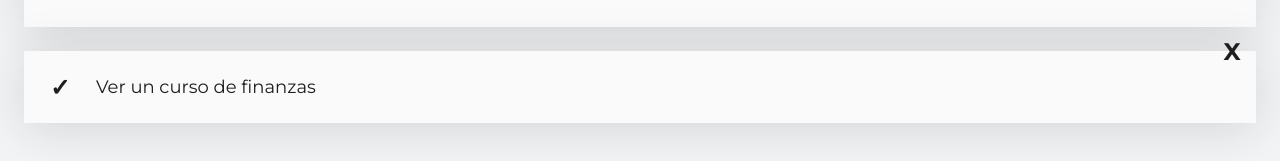
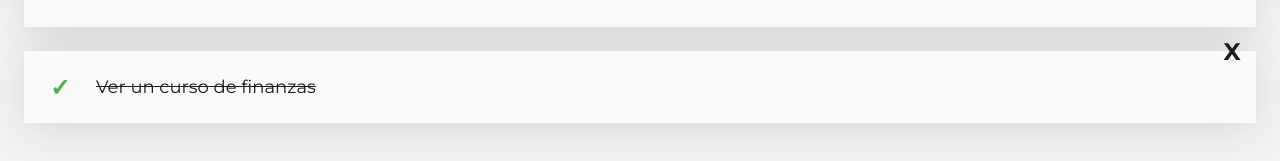
Before and after one commit to martinferrarese/curso-platzi-reactjs, a React (Create React App) app in the folder todo-listo-app/: page / in a window 1280 px wide. Shown: the part 360-521 px from the top of the page. Built offline with nearby package versions, Linux system fonts and the light colour scheme.

Commit message:
Filtra los TODOs y tambien actualiza el contador acorde a los TODOs completados

```diff
--- a/todo-listo-app/src/App.js
+++ b/todo-listo-app/src/App.js
@@ -3,22 +3,35 @@ import {TodoSearch} from './TodoSearch';
 import {TodoList} from './TodoList';
 import { TodoItem } from './TodoItem';
 import {CreateTodoButton} from './CreateTodoButton';
-import React from 'react';
+import React, { useState } from 'react';
 
 const todos = [
   { text: 'Aprender React', completed: false },
   { text: 'Leer el libro', completed: true },
-  { text: 'Ver un curso de finanzas', completed: false }
+  { text: 'Ver un curso de finanzas', completed: true }
 ]
 
 function App() {
+  const completedTodos = todos.filter(todo => !!todo.completed).length;
+  const totalTodos = todos.length;
+  const [searchValue, setSearchValue] = useState('');
+  let searchedTodos = [];
+
+  if(searchValue.length <= 1) {
+    searchedTodos = todos;
+  } else {
+    searchedTodos = todos.filter(todo => {
+      return todo.text.toLowerCase().includes(searchValue.toLowerCase());
+    });
+  }
+
   return (
     //React.Fragment sirve para poner todo dentro de una etiqueta "vacía". Sirve para evitar poner todo en un div
     <React.Fragment>
-      <TodoCounter />
-      <TodoSearch />
+      <TodoCounter completedTodos={completedTodos} totalTodos={totalTodos}/>
+      <TodoSearch value={searchValue} setSearchValue={setSearchValue} />
       <TodoList>
-        {todos.map(todo => (
+        {searchedTodos.map(todo => (
           <TodoItem key={todo.text} text={todo.text} completed={todo.completed} />
         ))}
       </TodoList>
--- a/todo-listo-app/src/TodoCounter.js
+++ b/todo-listo-app/src/TodoCounter.js
@@ -1,9 +1,9 @@
 import './TodoCounter.css';
 
-function TodoCounter() {
+function TodoCounter({completedTodos, totalTodos}) {
     return (
         <h2 className="TodoCounter">
-            Completaste 2 de 3 tareas
+            Completaste {completedTodos} de {totalTodos} tareas
         </h2>
     );
 }
--- a/todo-listo-app/src/TodoSearch.js
+++ b/todo-listo-app/src/TodoSearch.js
@@ -1,8 +1,8 @@
 import './TodoSearch.css';
 
-function TodoSearch() {
-    const onSearchValueChange = (e) => {
-        console.log(`Texto en el input: ${e.target.value}`);
+function TodoSearch({setSearchValue}) {
+    const onSearchValueChange = (event) => {
+        setSearchValue(event.target.value);
     }
 
     return (
```
